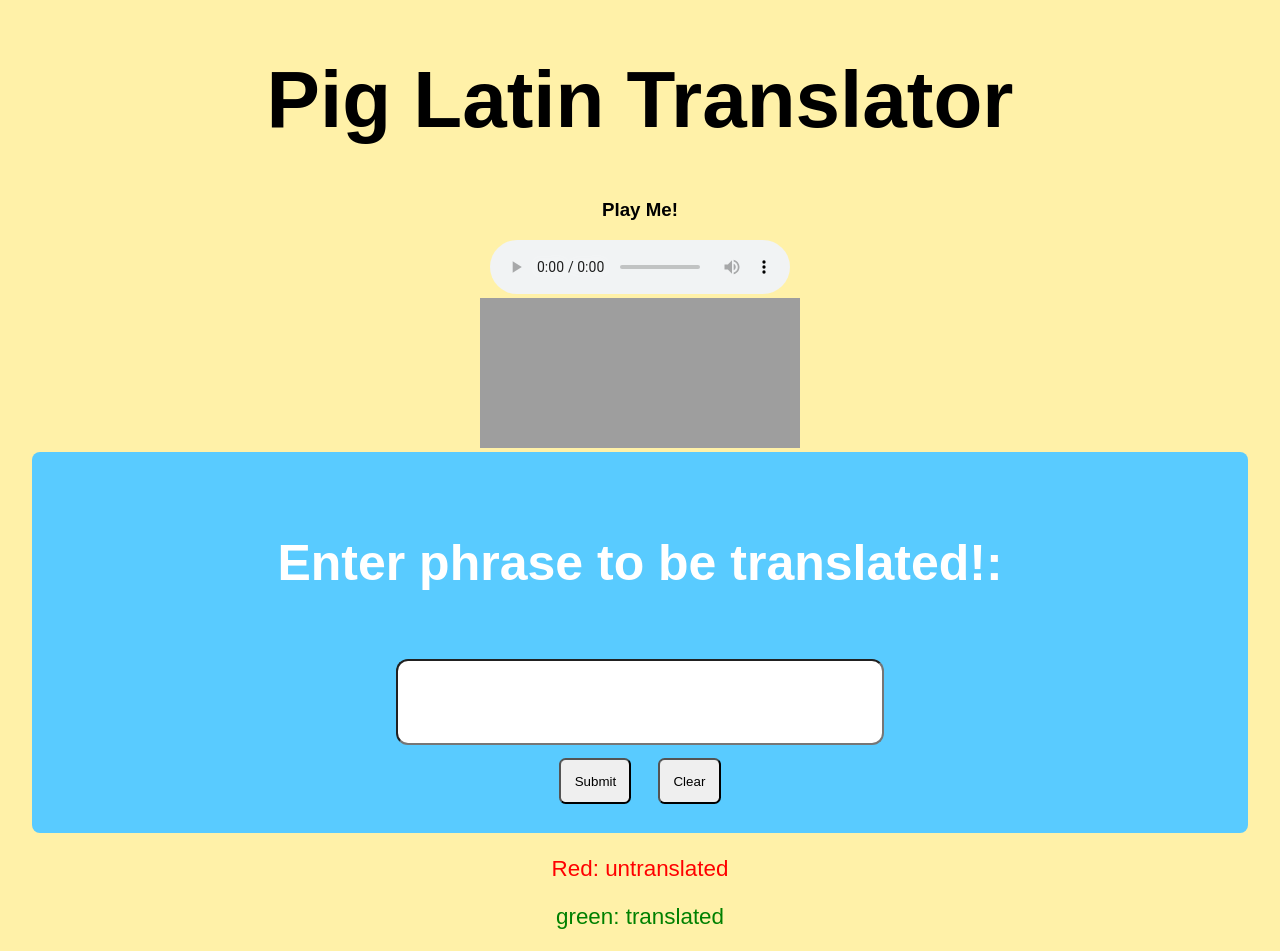
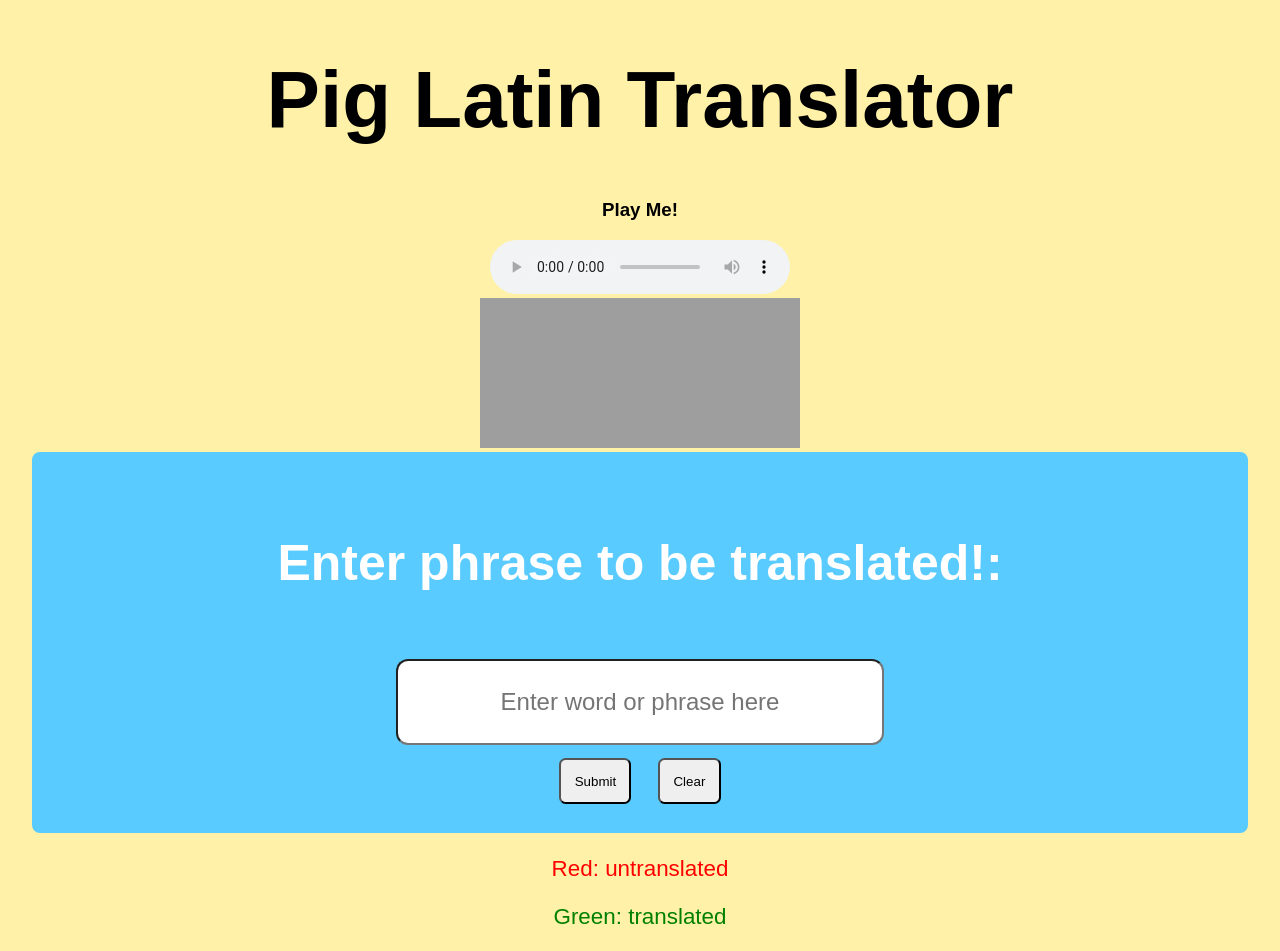
Before and after one commit to learn-academy-2021-alpha/pig-latin-allen-angelo, a React (Create React App) app: page / in a window 1280 px wide. Shown: the top 951 px of the page. Built offline with nearby package versions, Linux system fonts and the light colour scheme; grey boxes are pictures that could not be loaded.

Commit message:
Added edge case for empty input

```diff
--- a/src/App.js
+++ b/src/App.js
@@ -21,6 +21,16 @@ class App extends Component {
   // The "myPigLatinCodeHere" function is where you will put your logic to convert the sentence entered by the user to Pig Latin
 
   myPigLatinCodeHere = () => {
+
+    // Check if the phrase was empty
+    if (this.state.phrase === '') {
+      this.setState({
+        phraseTranslated: 'Please enter a valid word or phrase!!!',
+        translatedFontColor: "black"
+      })
+      return;
+    }
+
     // the variable "userInput" will contain the text input from the user modified into an array of words
     // no need to change this variable
     let userInput = this.state.phrase.split(" ")
@@ -92,7 +102,6 @@ class App extends Component {
           return currentWord.slice(vowelIndex) + currentWord.slice(0, vowelIndex) + "ay"
         }
       }
-     return  "Not Working Properly."
 
 
 
@@ -119,7 +128,7 @@ class App extends Component {
     // this method restarts the game by setting the original state
     // ACTION ITEM: when you are ready for your full user experience, delete the test words in phrase so that is assigned an empty string
     this.setState({
-      phrase: "alpha through yummy squeal queen fry",
+      phrase: "",
       phraseTranslated: "This is where your translated sentence will appear.",
       translatedFontColor: "red"
     })
@@ -158,6 +167,7 @@ class App extends Component {
             id="inputPhrase"
             onChange={ this.handleInput }
             value={ this.state.phrase }
+            placeholder="Enter word or phrase here"
           />
           <br />
           {/* button that called the setUpPreventDefault method which calls the myPigLatinCodeHere method */}
@@ -165,7 +175,7 @@ class App extends Component {
           <button onClick={ this.restartGame }>Clear</button>
         </div>
         <p id="key">Red: untranslated</p>
-        <p id="key2">green: translated</p>
+        <p id="key2">Green: translated</p>
         <div id="box2">
         <p id="output" style={{color: this.state.translatedFontColor}}>
           { this.state.phraseTranslated }
```
